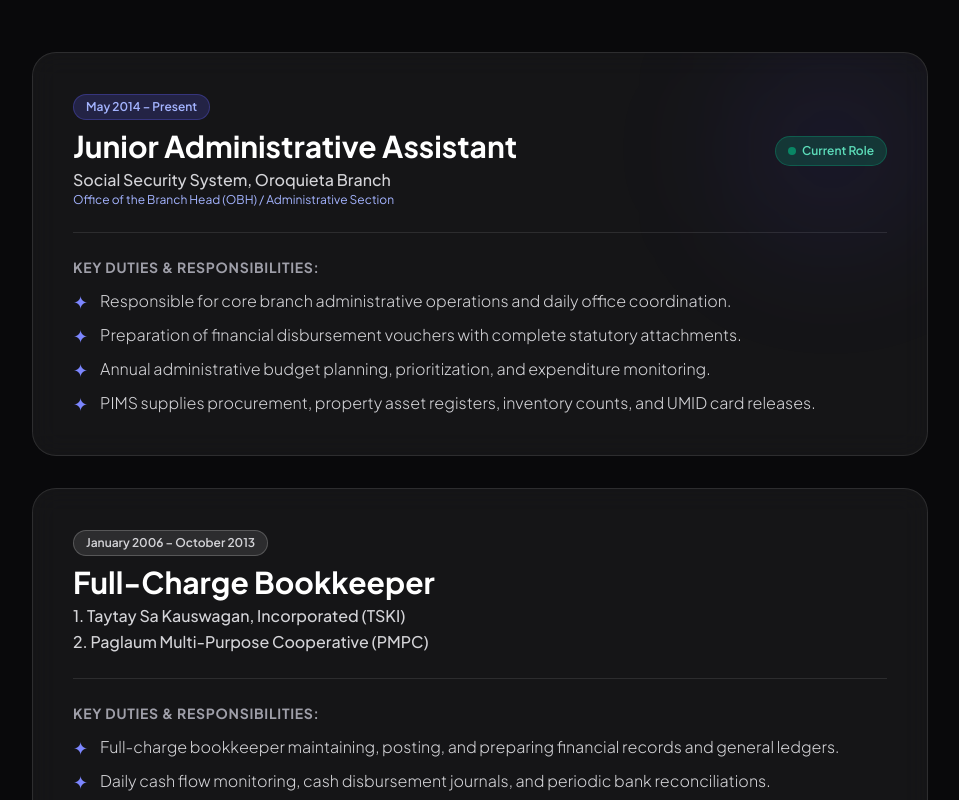
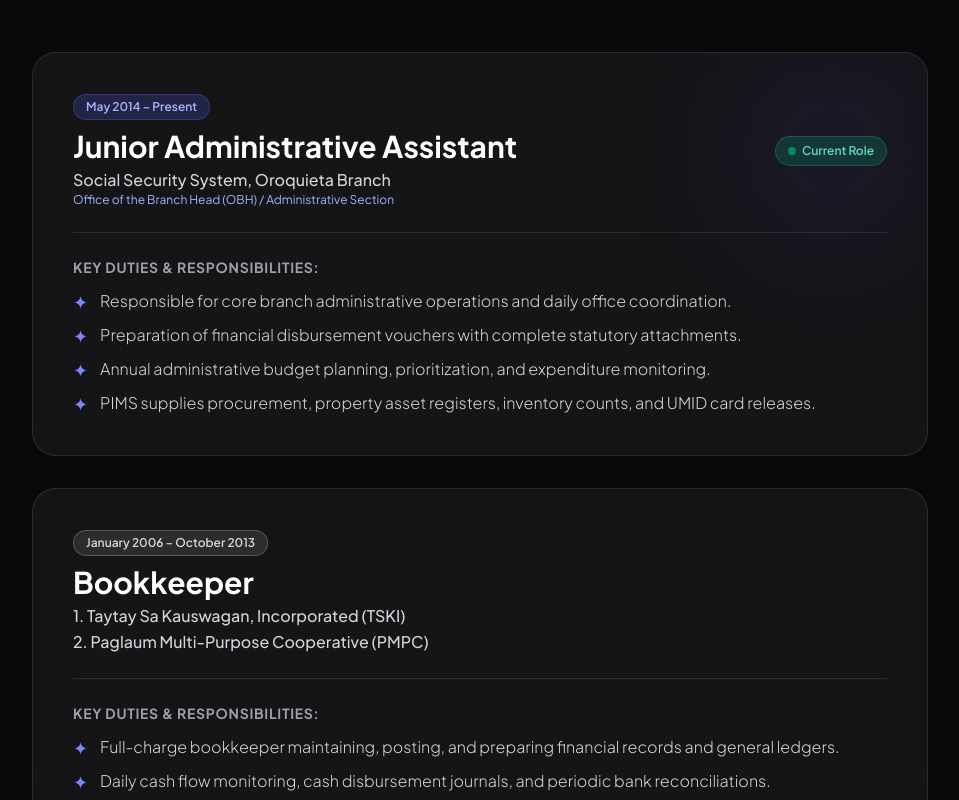
Before and after one commit to samprince84/faith-portfolio, a Next.js app: page / in a window 1280 px wide. Shown: the part 1801-2601 px from the top of the page, without its empty margins (160-1119 px from the left). Built offline with nearby package versions, Linux system fonts and the light colour scheme; a web font is replaced by a local one.

Commit message:
feat: create professional portfolio landing page with custom branding and media items

```diff
--- a/app/page.tsx
+++ b/app/page.tsx
@@ -400,7 +400,7 @@
                   I have extensive experience in bookkeeping and administrative work, including maintaining accurate financial records, preparing comprehensive financial reports, and managing day-to-day office transactions.
                 </p>
                 <p>
-                  These experiences have helped me become a dependable bookkeeper and administrative who deeply values <strong className="text-white font-semibold">accuracy, integrity, and responsibility</strong>.
+                  These experiences have helped me become a dependable bookkeeper and administrative staff who deeply values <strong className="text-white font-semibold">accuracy, integrity, and responsibility</strong>.
                 </p>
                 <p>
                   I look forward to applying my skills and hands-on experience while continuously learning and growing alongside your organization.
@@ -496,7 +496,7 @@
                   <span className="inline-block px-3 py-1 rounded-full text-xs font-semibold bg-white/10 text-zinc-300 border border-white/20 mb-2">
                     January 2006 – October 2013
                   </span>
-                  <h3 className="text-2xl sm:text-3xl font-bold text-white">Full-Charge Bookkeeper</h3>
+                  <h3 className="text-2xl sm:text-3xl font-bold text-white">Bookkeeper</h3>
                   <div className="text-zinc-300 font-medium text-base mt-1 space-y-0.5">
                     <p>1. Taytay Sa Kauswagan, Incorporated (TSKI)</p>
                     <p>2. Paglaum Multi-Purpose Cooperative (PMPC)</p>
```
